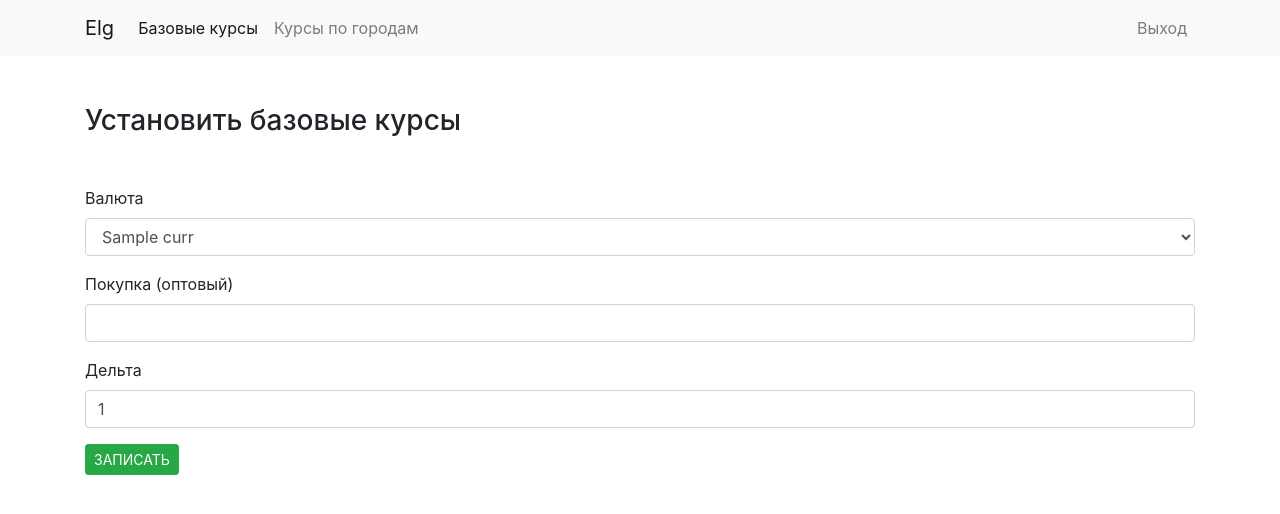
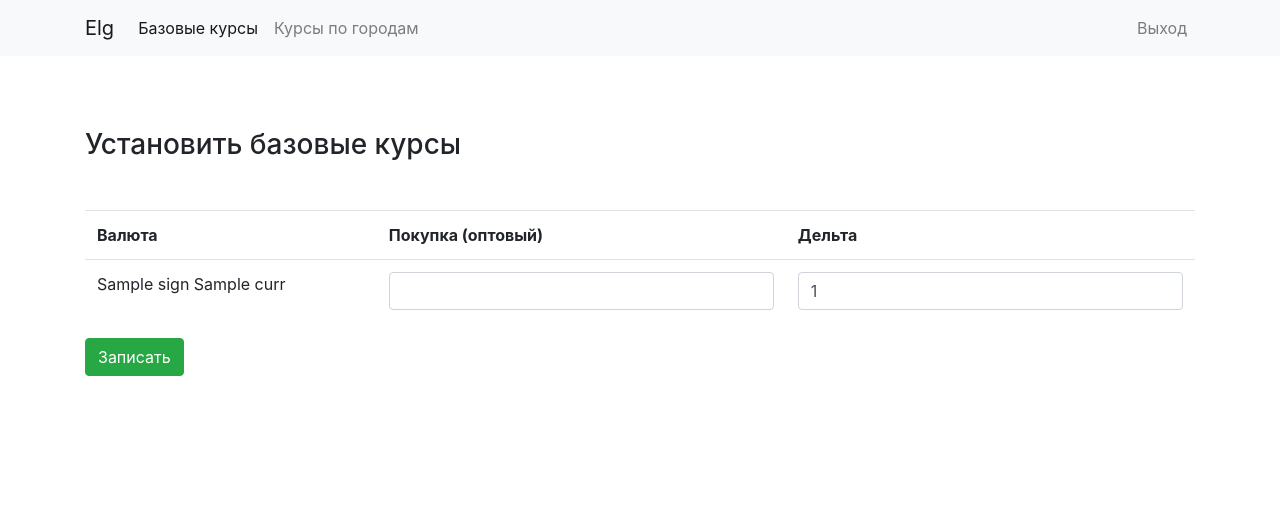
Before and after one commit to StrekanovAlexander/elg-manage, a PHP site: template core/views/base-rate/create.twig in a window 1280 px wide. Shown: the top 514 px of the page. Run offline with PHP 8.4, Linux system fonts and the light colour scheme; the template is opened without the code that fills it: most values are stand-ins (such as "Sample title", 1, 10 or a date in 2020); some libraries are stand-ins or nearby versions.

Commit message:
rebuilded: BaseRate mvc and functional

```diff
--- a/composer.json
+++ b/composer.json
@@ -4,7 +4,8 @@
         "telegram-bot/api": "^2.3",
         "slim/twig-view": "^2.5",
         "illuminate/database": "^5.4",
-        "slim/csrf": "^0.8.3"
+        "slim/csrf": "^0.8.3",
+        "slim/flash": "^0.4.0"
     },
     "autoload": {
         "psr-4": {
--- a/core/app.php
+++ b/core/app.php
@@ -29,12 +29,18 @@ $c['view'] = function($c) {
       $c->router,
       $c->request->getUri()
     ));
+    $view->getEnvironment()->addGlobal('flash', $c->flash);
     return $view;
 };
 
 $c['csrf'] = function() {
     return new \Slim\Csrf\Guard;
 };
+
+$c['flash'] = function() {
+    return new \Slim\Flash\Messages;
+};
+
 
 
 $c['BaseRateController'] = function($c) {
--- a/core/routes.php
+++ b/core/routes.php
@@ -4,5 +4,6 @@ $app->group('', function() {
     $this->get('/', 'HomeController:index')->setName('home.index');
 
     $this->get('/base-rates/create', 'BaseRateController:create')->setName('base-rate.create');
+    $this->post('/base-rates/create', 'BaseRateController:store');
     $this->get('/base-rates', 'BaseRateController:index')->setName('base-rate.index');
 });
--- a/core/views/base-rate/create.twig
+++ b/core/views/base-rate/create.twig
@@ -1,27 +1,35 @@
 {% extends 'templates/layout.twig' %}
 
 {% block content %}
-     <h3 class="my-5">Установить базовые курсы</h3>
-    <form action="#" method="POST">
-        <div class="form-group">
-            <label for="curr_id">Валюта</label>
-            <select class="form-control" name="curr_id" id="curr_id">
-              {% for curr in currs %}
-                <option value="{{ curr.id }}">{{ curr.short_name }}</option>
-              {% endfor %}
-            </select>
-        </div>
-        <div class="form-group">
-            <label for="rate_buy">Покупка (оптовый)</label>
-            <input class="form-control" name="rate_buy" id="rate_buy" type="number" step="0.01">
-        </div>
-        <div class="form-group">
-            <label for="rate_buy">Дельта</label>
-            <input class="form-control" name="steps" id="steps" type="number" value="1">
-        </div>
-        <div class="form-group">
-            <button class="btn btn-success btn-sm" type="submit">ЗАПИСАТЬ</button>
-        </div>
+    <h3 class="my-5">Установить базовые курсы</h3>
+    <form action="{{ path_for('base-rate.create')}}" method="POST">
+        <table class="table">
+            <tr>
+                <th>Валюта</th>
+                <th>Покупка (оптовый)</th>
+                <th>Дельта</th>
+            </tr>
+            {% for curr in currs %}
+                {% set curr_id = curr.curr.id ? curr.curr.id : curr.id %}
+                {% set curr_sign = curr.curr.sign ? curr.curr.sign : curr.sign %}
+                {% set curr_short_name = curr.curr.short_name ? curr.curr.short_name : curr.short_name %}
+                {% set curr_step_size_format = curr.curr.step_size_format ? curr.curr.step_size_format : curr.step_size_format %}
+                {% set curr_rate_buy = curr.rate_buy ? curr.rate_buy : 0 %}
+                <tr>
+                    <td>
+                        {{ curr_sign|raw }} {{ curr_short_name }}
+                        <input name="curr_id_{{ curr_id }}" id="curr_id_{{ curr_id }}" value="{{ curr_id }}" type="hidden">
+                    </td>
+                    <td>
+                        <input class="form-control" name="rate_buy_{{ curr_id }}" id="rate_buy_{{ curr_id }}" type="number" step="{{ curr_step_size_format }}" value="{{ curr_rate_buy }}">
+                    </td>
+                    <td>
+                        <input class="form-control" name="steps_{{ curr_id }}" id="steps_{{ curr_id }}" type="number" value="1">
+                    </td>
+                </tr>
+            {% endfor %}
+        </table>
+        <button class="btn btn-success" type="submit">Записать</button>
         {{ csrf.field | raw}}
     </form>
 {% endblock %}
--- a/core/views/templates/layout.twig
+++ b/core/views/templates/layout.twig
@@ -8,13 +8,13 @@
     <link rel="stylesheet" href="https://stackpath.bootstrapcdn.com/bootstrap/4.3.1/css/bootstrap.min.css">
     <title>Elg-Панель управления</title>
 </head>
-<body>
+<body style="padding-top: 5em">
     {# {% if auth.check %} #}
         {% include 'templates/partials/_nav.twig' %}
      {#   {% include 'templates/partials/_breadcrumbs.twig' %} #}
     {# {% endif %} #}
     <div class="container">
-        {# {% include 'templates/partials/_flash.twig' %} #}
+        {% include 'templates/partials/_flash.twig' %}
         {% block content %}{% endblock %}
     </div>
     <script src="https://code.jquery.com/jquery-3.3.1.slim.min.js"></script>
--- /dev/null
+++ b/core/views/templates/partials/_flash.twig
@@ -0,0 +1,5 @@
+{% if flash.getMessage('message') %}
+    <div class="alert alert-info">
+        {{ flash.getMessage('message')|first }}
+    </div>
+{% endif %}
--- a/core/views/templates/partials/_nav.twig
+++ b/core/views/templates/partials/_nav.twig
@@ -1,4 +1,4 @@
-<nav class="navbar navbar-expand-lg navbar-light bg-light">
+<nav class="navbar navbar-expand-lg navbar-light bg-light fixed-top">
     <div class="container">
         <a class="navbar-brand" href="{{ path_for('home.index') }}">Elg</a>
         <button class="navbar-toggler" type="button" data-toggle="collapse" data-target="#navbarNav" aria-controls="navbarNav" aria-expanded="false" aria-label="Toggle navigation">
--- a/public/index.php
+++ b/public/index.php
@@ -1,6 +1,7 @@
 <?php
 
 session_start();
+date_default_timezone_set('Europe/Kiev');
 
 require(__DIR__ . '/../core/app.php');
 require(__DIR__ . '/../core/routes.php');
```
Also changed, not shown: core/Controllers/BaseRateController.php (+29 -5 lines), core/Models/BaseRate.php (+22 -0 lines), core/Models/Curr.php (+8 -0 lines), core/views/base-rate/index.twig (+10 -6 lines), 1 other file.
